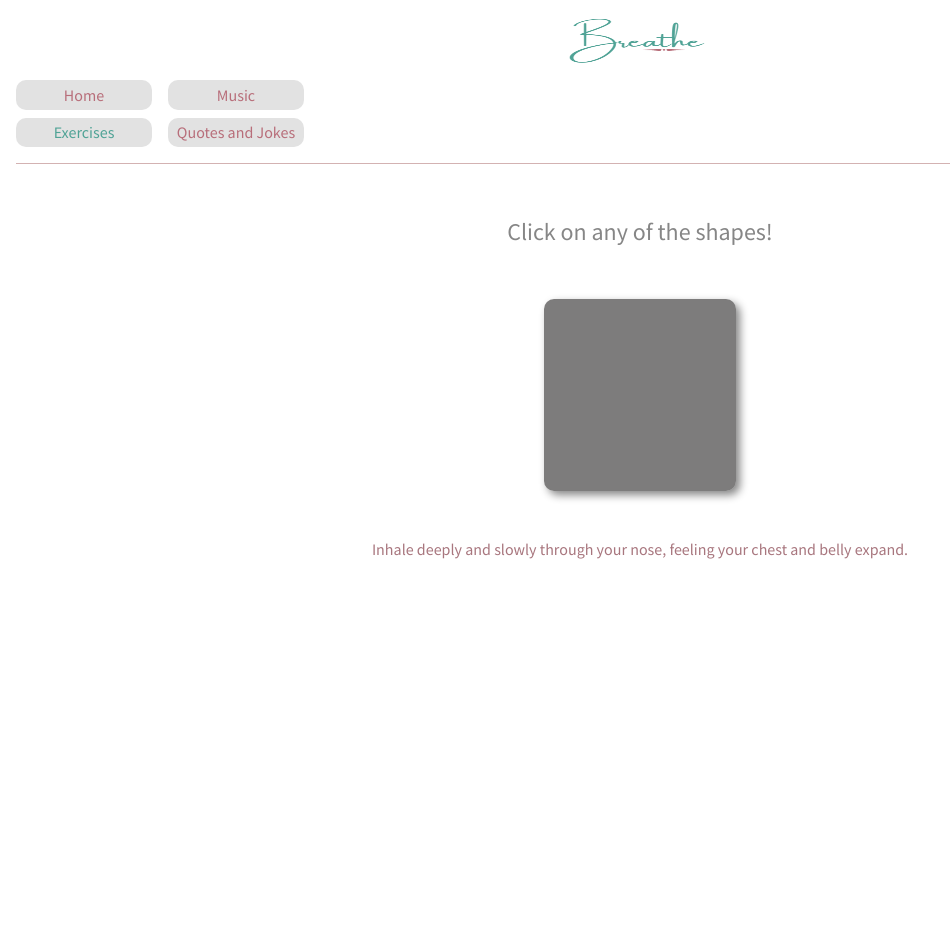
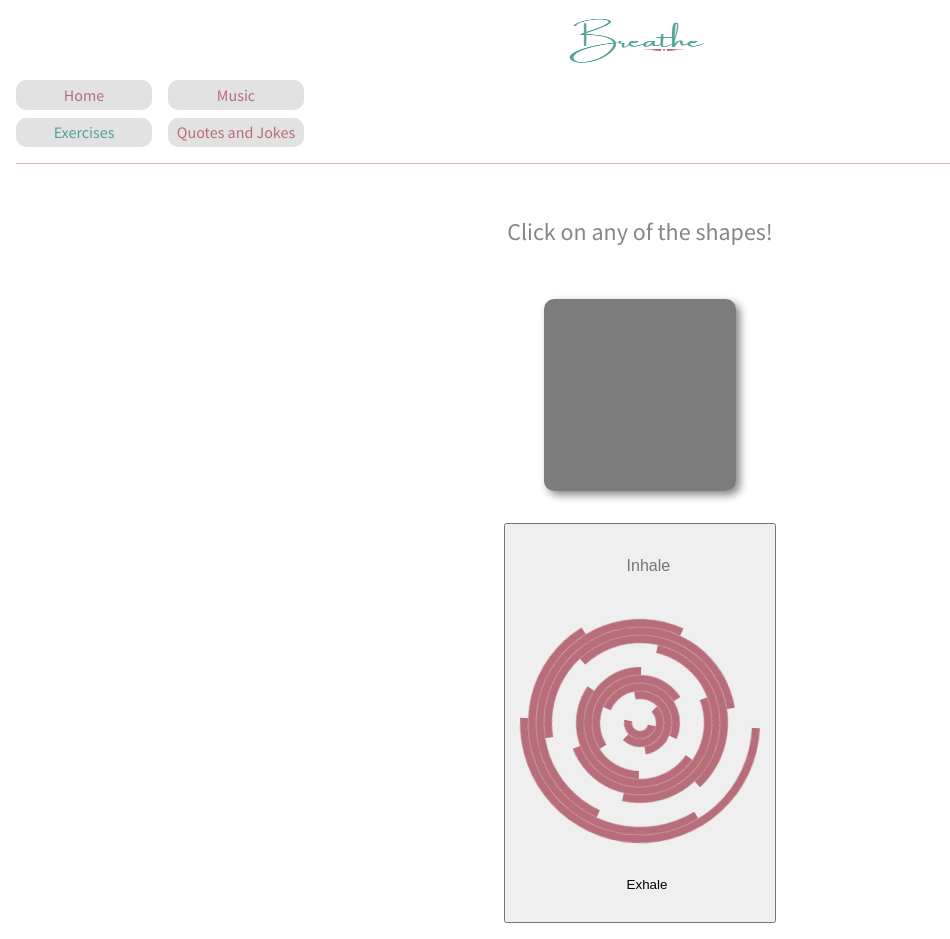
Before and after one commit to Yaz-Reyna/yazmin-reyna-capstone-breathe, a React (Create React App) app: page /exercises in a window 1280 px wide. Shown: the whole page, without its empty margins (0-950 px from the left). Before the commit the page ends 800 px from the top, so only its background shows below. Built offline with nearby package versions, Linux system fonts and the light colour scheme.

Commit message:
Add exersiceThree component

```diff
--- a/src/components/Comments/Comments.js
+++ b/src/components/Comments/Comments.js
@@ -24,8 +24,8 @@ function Comments () {
 
                 return (
                 <div className="comments-section__comment-container" key={comment.id} >
-                    <div className="comments-section__blue-avatar-container">
-                        <div className="comments-section__blue-avatar"></div>
+                    <div className="comments-section__pink-avatar-container">
+                        <div className="comments-section__pink-avatar"></div>
                     </div>
                     <div className="comments-section__comment-info-container">
                         <div className="comments-section__name-date-container" >
--- a/src/components/Comments/Comments.scss
+++ b/src/components/Comments/Comments.scss
@@ -32,15 +32,17 @@
         }
     }
 
-    &__blue-avatar-container {
+    &__pink-avatar-container {
         margin-right: 1rem;
     }
 
-    &__blue-avatar {
+    &__pink-avatar {
         border-radius: 50%;
         background-color: $dark-turquoise;
         width: 2.25rem;
         height: 2.25rem;
+        background-color: #b86e7a;
+        background-image: linear-gradient(0deg, #b86e7a 4%, #d3b2b2 42%, #e9d1d1 85%);
 
         @include tablet {
             width: 2.5rem;
--- /dev/null
+++ b/src/components/ExerciseThree/ExerciseThree.js
@@ -0,0 +1,37 @@
+import "./ExerciseThree.scss";
+import {useState} from 'react';
+
+function ExerciseThree () {
+
+
+return (
+
+
+<section className="breathe3">
+
+    <button class="breathe3__button">
+        <p class="breathe3__button--inhale">Inhale</p>
+        <p class="breathe3__button--exhale">Exhale</p>
+        <div class="circle"></div>
+        <div class="circle"></div>
+        <div class="circle"></div>
+        <div class="circle"></div>
+        <div class="circle"></div>
+        <div class="circle"></div>
+        <div class="circle"></div>
+        <div class="circle"></div>
+        <div class="circle"></div>
+        <div class="circle"></div>
+        <div class="circle"></div>
+        <div class="circle"></div>
+        <div class="circle"></div>
+        <div class="circle"></div>
+        <div class="circle"></div>
+        <div class="circle"></div>
+
+    </button>
+</section>
+    )
+}
+
+export default ExerciseThree;
--- /dev/null
+++ b/src/components/ExerciseThree/ExerciseThree.scss
@@ -0,0 +1,64 @@
+@use "../../styles/partials/fonts" as *;
+@use "../../styles/partials/mixins" as *;
+@use "../../styles/partials/variables" as *;
+
+$duration:20s;
+$ease:ease-in-out;
+
+.breathe3{
+    display: flex;
+    justify-content: center;
+
+    &__button{
+    width:17rem;
+    height: 25rem;
+    position: relative;
+
+    &--inhale {
+        position: absolute;
+        top: 1rem;
+        left:45%;
+        font-size: 1rem;
+        color: $darkest-gray;
+    }
+
+    &--exhale {
+        position: absolute;
+        bottom: 1rem;
+        left:45%;
+    }
+
+    .circle{
+        border-radius:100% 100% 0 0;
+        position: absolute;
+        bottom: 50%;
+        left:50%;
+        transform:translateX(-50%);
+        transform-origin:bottom center;
+    }
+
+    @for $i from 1 through 16{
+        .circle:nth-child(#{$i}){
+            $size:0;
+            @if($i > 1){
+                $size:1rem * ($i - 1);
+                border:.5rem solid $pink;
+            }@else{
+                $size:1rem;
+                background:$pink;
+            }
+            border-bottom:none;
+            border-radius:$size $size 0 0;
+            width:$size;
+            height:$size / 2;
+            z-index: 16 - $i;
+            animation: circle-#{$i} $duration infinite $ease;
+            }
+
+        @keyframes circle-#{$i}{
+            0%{transform:translateX(-50%) rotate(0deg);}
+            100%{transform:translateX(-50%) rotate(-($i * 360deg));}
+        }
+    }
+}
+}
--- a/src/pages/breathing-exercises/breathing-exercises.js
+++ b/src/pages/breathing-exercises/breathing-exercises.js
@@ -1,7 +1,7 @@
 import Header from "../../components/Header/Header.js";
 import ExerciseOne from "../../components/ExerciseOne/ExerciseOne";
 import ExerciseTwo from "../../components/ExerciseTwo/ExerciseTwo.js";
-
+import ExerciseThree from "../../components/ExerciseThree/ExerciseThree.js";
 import "./breathing-exercises.scss";
 
 function BreathingExercises() {
@@ -14,8 +14,11 @@ function BreathingExercises() {
                 <div>
                     <ExerciseOne/>
                 </div>
+                {/* <div>
+                    <ExerciseTwo/>
+                </div> */}
                 <div>
-                    <ExerciseTwo/>
+                    <ExerciseThree/>
                 </div>
             </main>
         </>
```
Also changed, not shown: src/assets/images/layered-waves-haikei.png (added).
